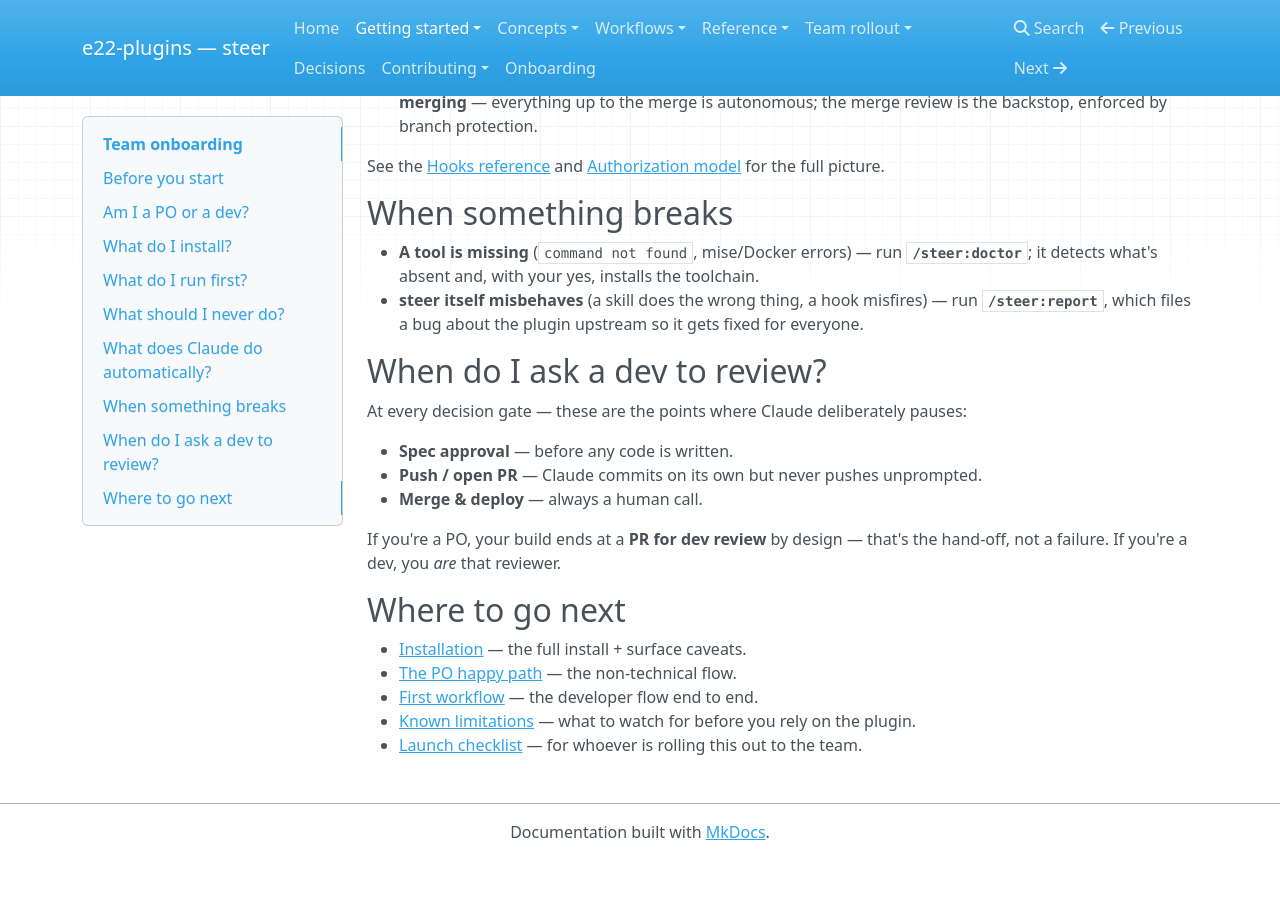
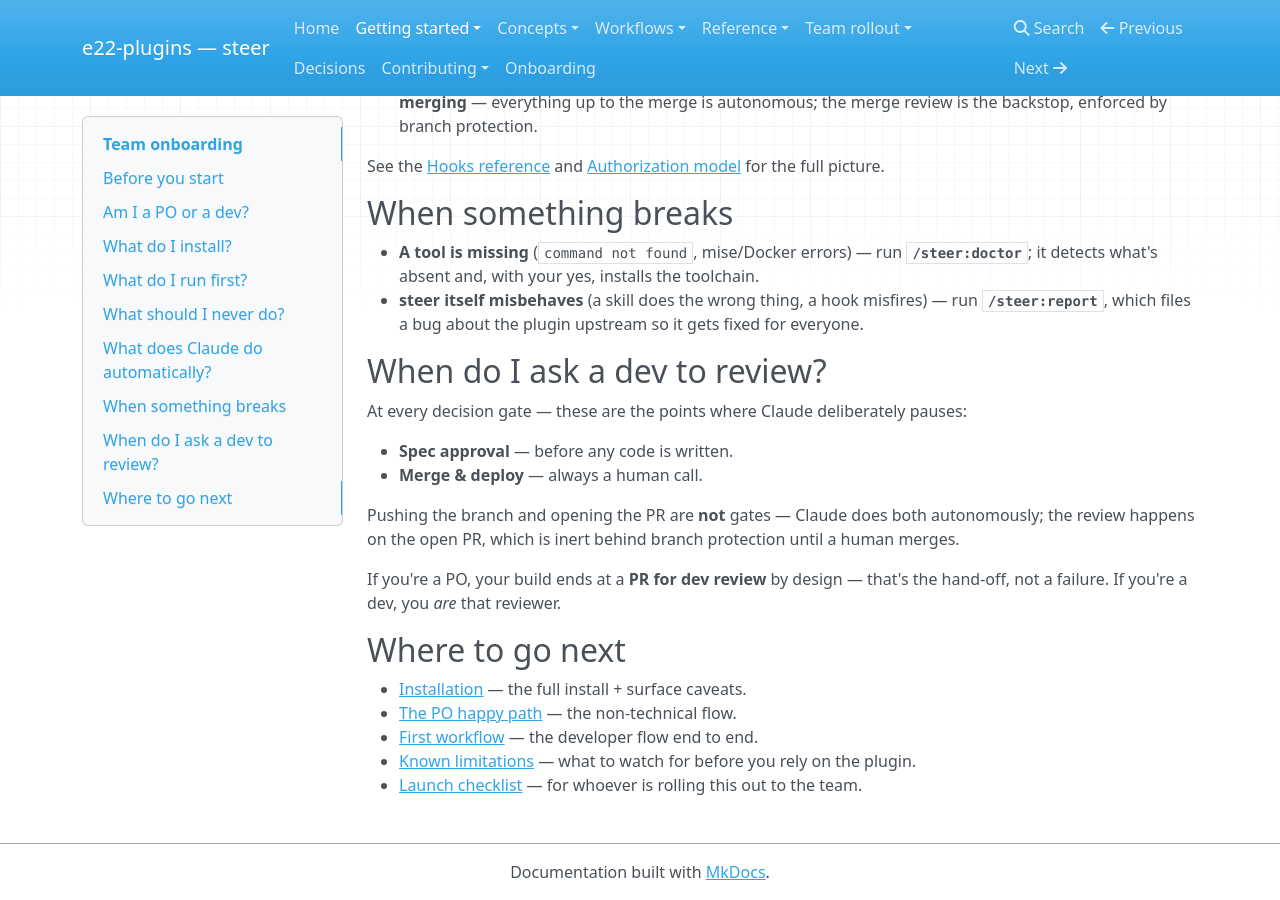
Before and after one commit to element22llc/e22-plugins, an MkDocs documentation site: the page built from docs/getting-started/team-onboarding.md, in a window 1280 px wide and 900 px high, scrolled down 2442 px. Built offline with MkDocs 1.6.1, drawn with Linux system fonts in a browser that asks for light colours; nearby versions of some CDN libraries; before the commit the page ends 3302 px from its top, so only the background shows below that.

Commit message:
docs: correct stale push/PR gate prose in onboarding + CHANGELOG grant wording
The team-onboarding guide still listed "Push / open PR" as a point where
Claude "never pushes unprompted" — a leftover from the retired
confirm-before-push model that contradicted the two-state delivery autonomy
now shipping (push + open PR are autonomous; the merge review is the one gate),
and contradicted the same file's own lines 100-129. Removed it from the
"decision gates" list, leaving Spec approval and Merge & deploy, and added a
line making explicit that push/open-PR are not gates.

Also tightened the [Unreleased] CHANGELOG bullet: only /steer:work grants
`gh pr edit`; the other five delivery skills grant only `gh pr create`.

Docs/prose only — ships nothing, no changelog entry required.

Co-Authored-By: Claude Opus 4.8 (1M context) <noreply@anthropic.com>

```diff
--- a/docs/getting-started/team-onboarding.md
+++ b/docs/getting-started/team-onboarding.md
@@ -145,8 +145,11 @@ See the [Hooks reference](../reference/hooks.md) and
 At every decision gate — these are the points where Claude deliberately pauses:
 
 - **Spec approval** — before any code is written.
-- **Push / open PR** — Claude commits on its own but never pushes unprompted.
 - **Merge & deploy** — always a human call.
+
+Pushing the branch and opening the PR are **not** gates — Claude does both
+autonomously; the review happens on the open PR, which is inert behind branch
+protection until a human merges.
 
 If you're a PO, your build ends at a **PR for dev review** by design — that's the
 hand-off, not a failure. If you're a dev, you *are* that reviewer.
```
Also changed, not shown: CHANGELOG.md (+4 -3 lines).
